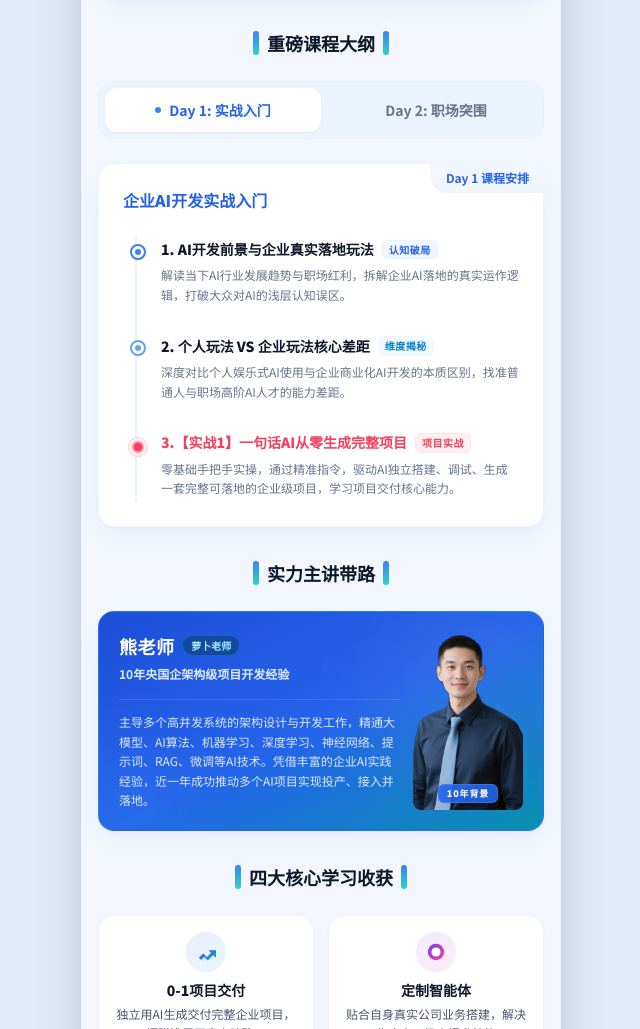
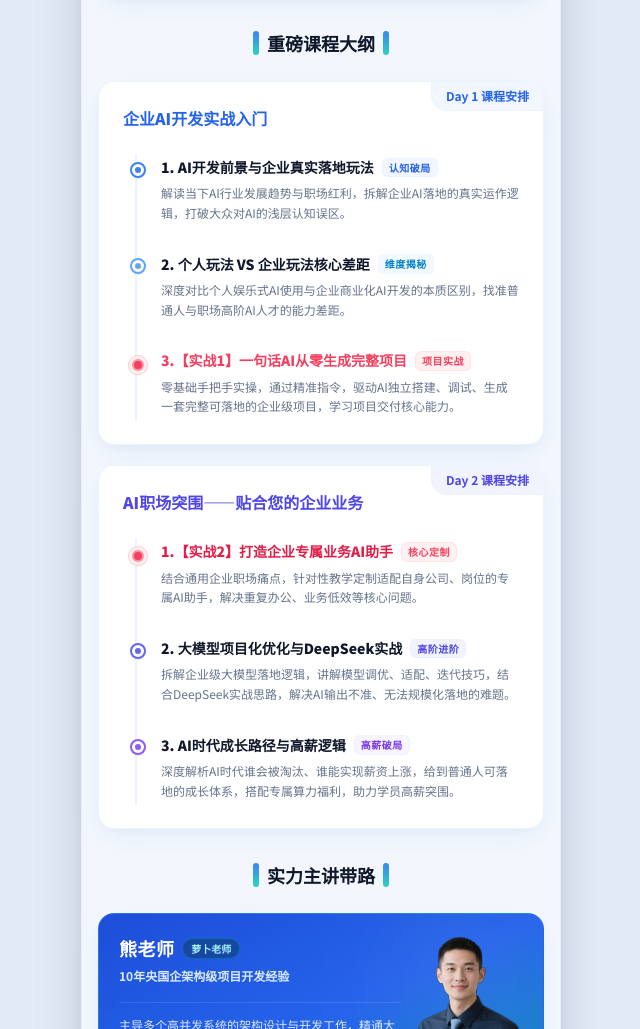
Before and after one commit to JsnZ/huawei-ai-landing, a plain HTML site: page index.html in a window 1280 px wide. Shown: the part 1261-2290 px from the top of the page, without its empty margins (319-959 px from the left). Drawn offline with nearby package versions, Linux system fonts and the light colour scheme.

Commit message:
Remove curriculum tab switching and display both days fully
Co-authored-by: Cursor <cursoragent@cursor.com>

```diff
--- a/index.html
+++ b/index.html
@@ -262,18 +262,7 @@
                 <span class="w-1.5 h-6 bg-gradient-to-b from-blue-500 to-teal-400 rounded-full"></span>
             </h2>
 
-            <!-- Tab 选择器 -->
-            <div class="flex bg-blue-100/30 p-1.5 rounded-2xl border border-blue-100/40 mb-6 backdrop-blur-sm">
-                <button id="day1-tab" onclick="switchDay(1)" class="flex-1 py-3 text-center text-sm font-bold rounded-xl bg-white shadow-sm text-blue-600 transition-all duration-300 flex items-center justify-center space-x-2">
-                    <span class="tab-dot w-1.5 h-1.5 rounded-full bg-blue-500 transition-all duration-300"></span>
-                    <span>Day 1: 实战入门</span>
-                </button>
-                <button id="day2-tab" onclick="switchDay(2)" class="flex-1 py-3 text-center text-sm font-bold text-slate-500 rounded-xl hover:text-slate-800 transition-all duration-300 flex items-center justify-center space-x-2">
-                    <span class="tab-dot w-1.5 h-1.5 rounded-full bg-transparent transition-all duration-300"></span>
-                    <span>Day 2: 职场突围</span>
-                </button>
-            </div>
-
+            <div class="space-y-5">
                 <!-- Day 1 内容 -->
                 <div id="day1-content" class="space-y-4 duration-300">
                     <div class="bg-white border border-blue-100/50 shadow-premium rounded-2xl p-6 relative overflow-hidden">
@@ -323,8 +312,8 @@
                     </div>
                 </div>
 
-            <!-- Day 2 内容 (默认隐藏) -->
-            <div id="day2-content" class="space-y-4 hidden duration-300">
+                <!-- Day 2 内容 -->
+                <div id="day2-content" class="space-y-4 duration-300">
                     <div class="bg-white border border-blue-100/50 shadow-premium rounded-2xl p-6 relative overflow-hidden">
                         <div class="absolute top-0 right-0 bg-indigo-50/80 text-indigo-600 text-xs px-3.5 py-1.5 font-bold rounded-bl-2xl border-l border-b border-indigo-100/30">Day 2 课程安排</div>
                         <h3 class="text-base font-black text-indigo-600 mb-6">AI职场突围——贴合您的企业业务</h3>
@@ -366,6 +355,7 @@
                                     <span class="text-[10px] tracking-wider text-violet-600 font-extrabold px-1.5 py-0.5 bg-violet-50/80 border border-violet-100/40 rounded-md shrink-0">高薪破局</span>
                                 </h4>
                                 <p class="text-xs text-slate-500 mt-1.5 leading-relaxed">深度解析AI时代谁会被淘汰、谁能实现薪资上涨，给到普通人可落地的成长体系，搭配专属算力福利，助力学员高薪突围。</p>
+                            </div>
                         </div>
                     </div>
                 </div>
@@ -641,38 +631,6 @@
             }
         }
 
-        // Tab切换高级处理
-        function switchDay(day) {
-            const tab1 = document.getElementById('day1-tab');
-            const tab2 = document.getElementById('day2-tab');
-            const content1 = document.getElementById('day1-content');
-            const content2 = document.getElementById('day2-content');
-
-            if (day === 1) {
-                // 激活 Tab 1 视觉
-                tab1.className = "flex-1 py-3 text-center text-sm font-bold rounded-xl bg-white shadow-sm text-blue-600 transition-all duration-300 flex items-center justify-center space-x-2";
-                tab1.querySelector('.tab-dot').className = "tab-dot w-1.5 h-1.5 rounded-full bg-blue-500 transition-all duration-300";
-
-                // 熄灭 Tab 2 视觉
-                tab2.className = "flex-1 py-3 text-center text-sm font-bold text-slate-500 rounded-xl hover:text-slate-800 transition-all duration-300 flex items-center justify-center space-x-2";
-                tab2.querySelector('.tab-dot').className = "tab-dot w-1.5 h-1.5 rounded-full bg-transparent transition-all duration-300";
-
-                content1.classList.remove('hidden');
-                content2.classList.add('hidden');
-            } else {
-                // 激活 Tab 2 视觉
-                tab2.className = "flex-1 py-3 text-center text-sm font-bold rounded-xl bg-white shadow-sm text-blue-600 transition-all duration-300 flex items-center justify-center space-x-2";
-                tab2.querySelector('.tab-dot').className = "tab-dot w-1.5 h-1.5 rounded-full bg-blue-500 transition-all duration-300";
-
-                // 熄灭 Tab 1 视觉
-                tab1.className = "flex-1 py-3 text-center text-sm font-bold text-slate-500 rounded-xl hover:text-slate-800 transition-all duration-300 flex items-center justify-center space-x-2";
-                tab1.querySelector('.tab-dot').className = "tab-dot w-1.5 h-1.5 rounded-full bg-transparent transition-all duration-300";
-
-                content2.classList.remove('hidden');
-                content1.classList.add('hidden');
-            }
-        }
-
         // 验证码倒计时
         let countdown = 60;
         let timer = null;
```
Lines whose indentation alone changed are shown as unchanged.
